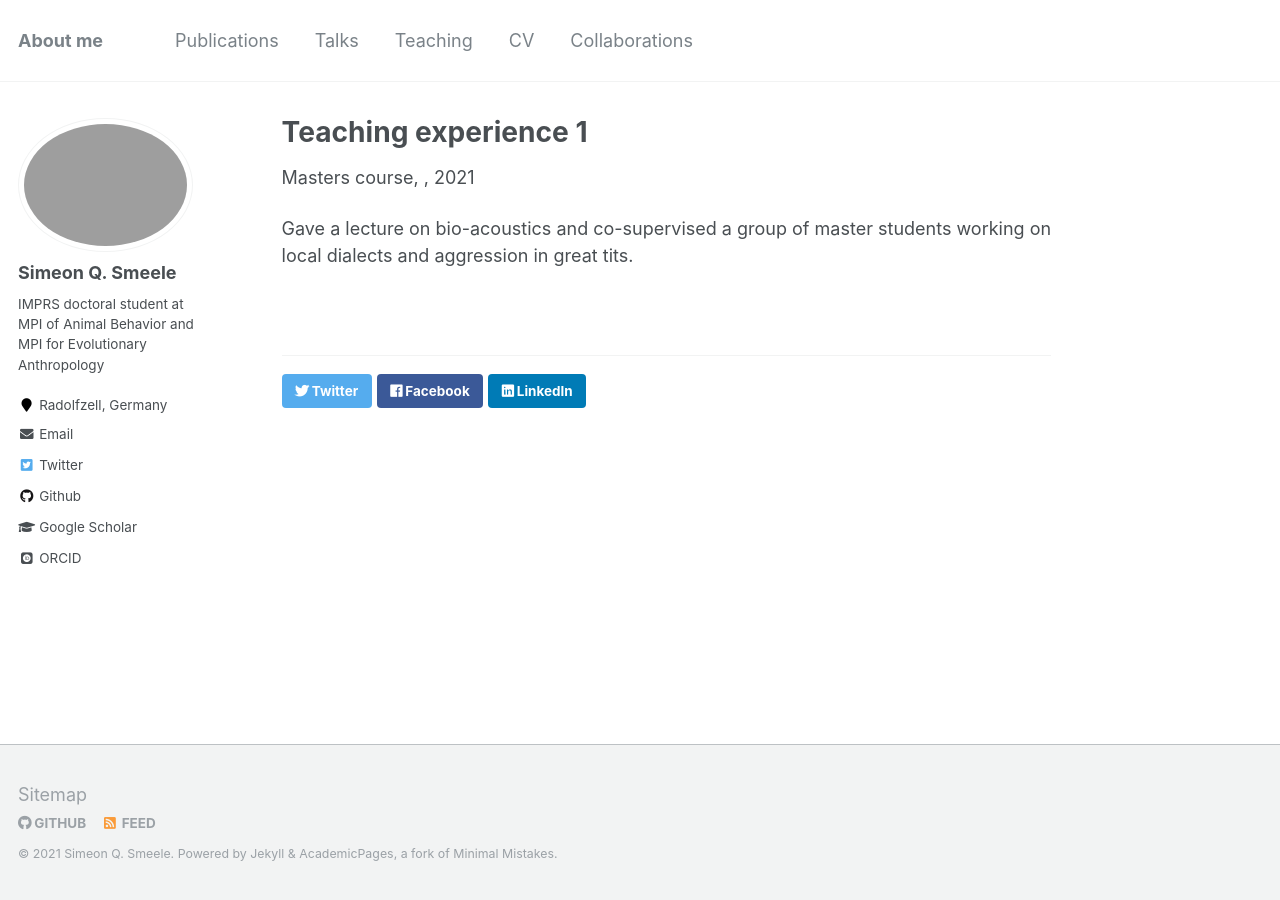
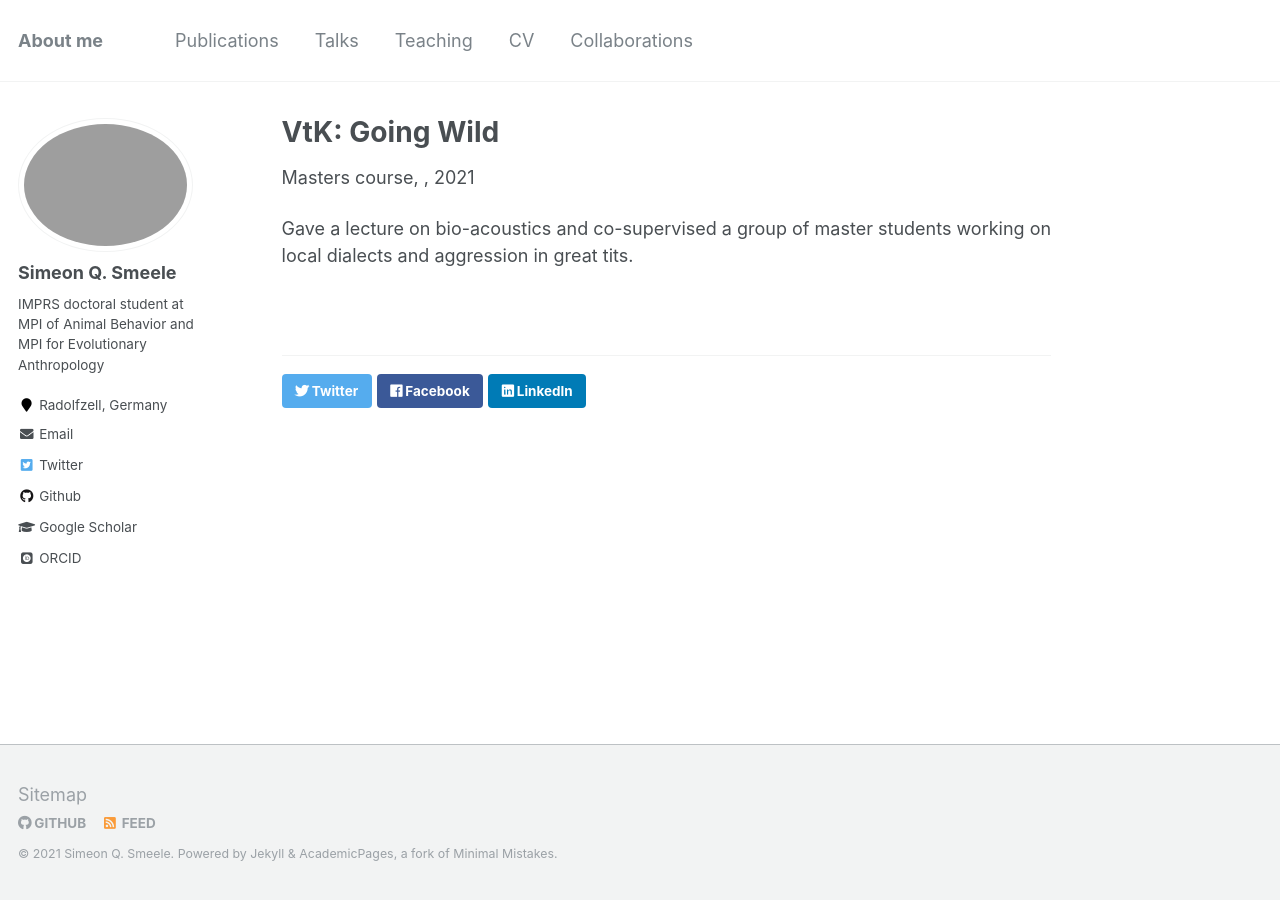
Before and after one commit to simeonqs/simeonqs.github.io, a Jekyll site: the page built from _teaching/2021_VtK.md, in a window 1280 px wide. Built offline with Jekyll 4.4.1, drawn with Linux system fonts in a browser that asks for light colours; some web fonts are replaced.

Commit message:
Minor update.

```diff
--- a/_teaching/2021_VtK.md
+++ b/_teaching/2021_VtK.md
@@ -1,5 +1,5 @@
 ---
-title: "Teaching experience 1"
+title: "VtK: Going Wild"
 collection: teaching
 type: "Masters course"
 permalink: /teaching/2021_VtK
```
